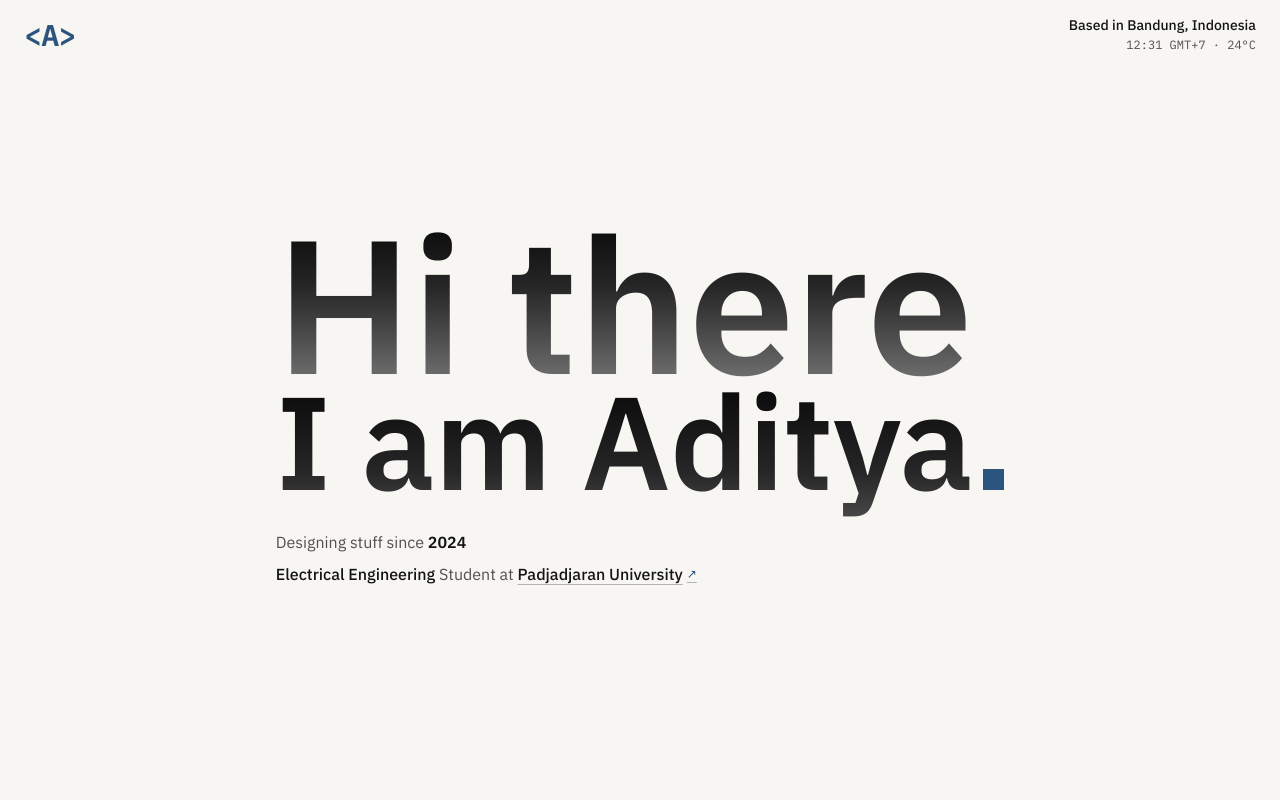
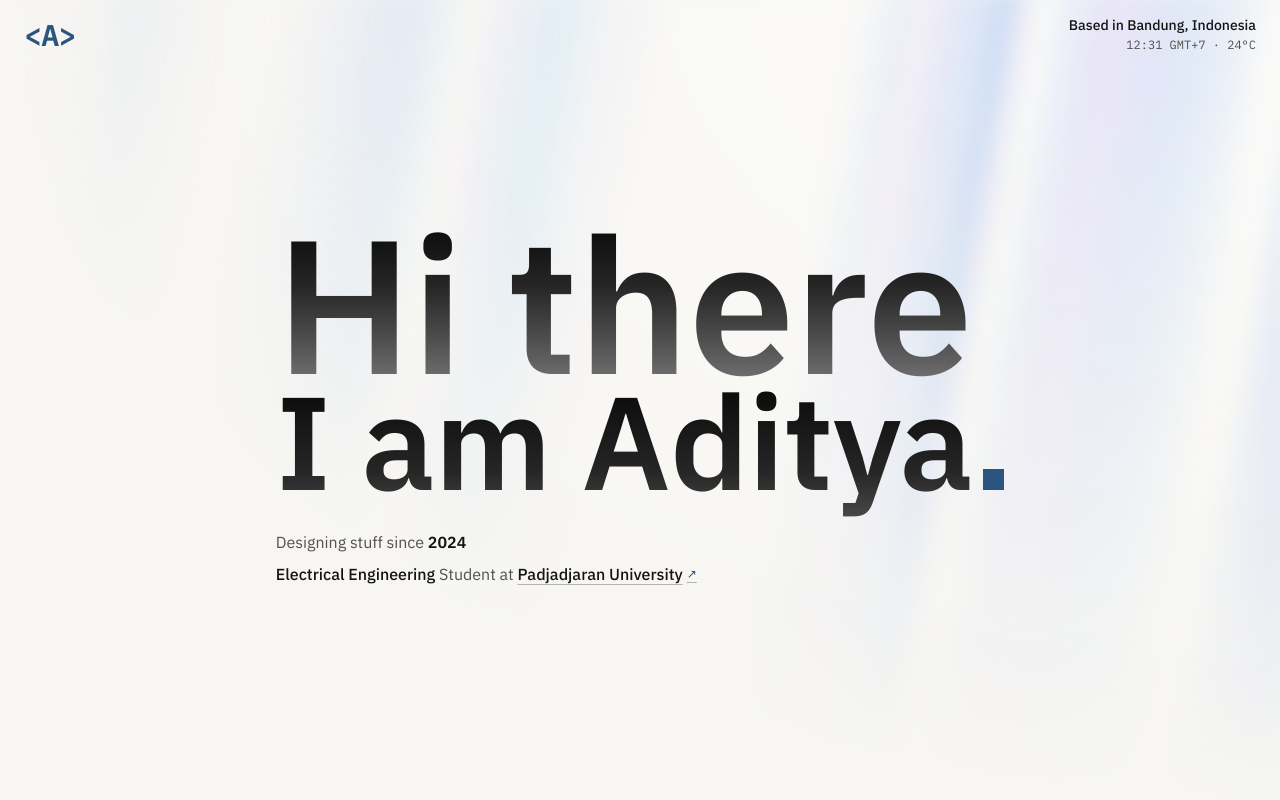
Before and after one commit to Legorvey/My-Portfolio, a Next.js app: page / in a window 1280 px wide. Shown: the top 800 px of the page. Built offline with nearby package versions, Linux system fonts and the light colour scheme; no server answers.

Commit message:
feat: added aurora animation

```diff
--- a/src/app/globals.css
+++ b/src/app/globals.css
@@ -6,6 +6,7 @@
 @custom-variant dark (@media (prefers-color-scheme: dark));
 
 @theme {
+  --animate-aurora: aurora 60s linear infinite;
   --text-xs: 0.75rem;
   --text-xs--line-height: 1rem;
   --text-sm: 0.875rem;
@@ -91,6 +92,16 @@
   --input: #D5D0C8;
   --ring: #2B547E;
   --radius: 0.125rem;
+
+  /* Aurora Base Color Palette */
+  --white: #ffffff;
+  --black: #000000;
+  --transparent: transparent;
+  --blue-500: #3b82f6;
+  --indigo-300: #a5b4fc;
+  --blue-300: #93c5fd;
+  --violet-200: #ddd6fe;
+  --blue-400: #60a5fa;
 }
 
 /*
@@ -124,6 +135,16 @@
     --border: #232730;
     --input: #232730;
     --ring: #38BDF8;
+
+    /* Aurora Base Color Palette */
+    --white: #ffffff;
+    --black: #000000;
+    --transparent: transparent;
+    --blue-500: #3b82f6;
+    --indigo-300: #a5b4fc;
+    --blue-300: #93c5fd;
+    --violet-200: #ddd6fe;
+    --blue-400: #60a5fa;
   }
 }
 
@@ -167,6 +188,26 @@
   will-change: transform;
 }
 
+/* Keyframes for continuous horizontal flow */
+@keyframes aurora {
+  from {
+    background-position: 50% 50%, 50% 50%;
+  }
+  to {
+    background-position: 350% 50%, 350% 50%;
+  }
+}
+
+@layer utilities {
+  .animate-aurora {
+    animation: aurora 60s linear infinite;
+  }
+  .after\:animate-aurora::after,
+  [data-slot="aurora-layers"]::after {
+    animation: aurora 60s linear infinite;
+  }
+}
+
 @media (prefers-reduced-motion: reduce) {
   *,
   *::before,
@@ -176,4 +217,8 @@
     transition-duration: 0.01ms !important;
     scroll-behavior: auto !important;
   }
+  [data-slot="aurora-layers"]::after,
+  .animate-aurora {
+    animation: none !important;
+  }
 }
--- a/src/components/hero/hero-section.tsx
+++ b/src/components/hero/hero-section.tsx
@@ -1,15 +1,18 @@
+import { AuroraBackground } from "@/components/ui/aurora-background"
+
 export function HeroSection() {
   return (
     <section
       id="hero"
       aria-labelledby="hero-heading"
-      className="relative flex min-h-[100dvh] h-[100dvh] w-full flex-col justify-between pt-3 sm:pt-4 px-4 sm:px-8 lg:px-12 pb-6 sm:pb-8 overflow-x-clip"
+      className="relative w-full overflow-hidden"
     >
+      <AuroraBackground className="min-h-[100dvh] h-[100dvh] w-full justify-between pt-3 sm:pt-4 px-4 sm:px-8 lg:px-12 pb-6 sm:pb-8">
         {/* Top Spacer matching the height of the fixed SiteHeader navbar */}
         <div className="h-10 sm:h-12 w-full shrink-0" aria-hidden="true" />
 
         {/* Center Stage: Display Headline + Close Metadata Group */}
-      <div className="my-auto flex w-full flex-col items-center justify-center text-center sm:text-left">
+        <div className="relative z-10 my-auto flex w-full flex-col items-center justify-center text-center sm:text-left">
           <div className="relative inline-flex flex-col items-center sm:items-start max-w-full">
             {/* Headline */}
             <h1
@@ -71,6 +74,7 @@ export function HeroSection() {
 
         {/* Optical bottom counter-balance spacer: matches top spacer on mobile for true vertical centering */}
         <div className="invisible h-10 sm:h-6 w-full" aria-hidden="true" />
+      </AuroraBackground>
     </section>
   )
 }
--- /dev/null
+++ b/src/components/ui/aurora-background.tsx
@@ -0,0 +1,59 @@
+"use client"
+
+import * as React from "react"
+import { cn } from "@/lib/utils"
+
+export interface AuroraBackgroundProps extends React.HTMLAttributes<HTMLDivElement> {
+  children?: React.ReactNode
+  showRadialGradient?: boolean
+}
+
+export const AuroraBackground = ({
+  className,
+  children,
+  showRadialGradient = true,
+  ...props
+}: AuroraBackgroundProps) => {
+  return (
+    <div
+      className={cn(
+        "relative flex flex-col h-[100vh] items-center justify-center bg-background text-foreground transition-colors overflow-hidden",
+        className
+      )}
+      {...props}
+    >
+      {/* Decorative Aurora Layers Container */}
+      <div
+        className="absolute inset-0 overflow-hidden pointer-events-none"
+        aria-hidden="true"
+      >
+        <div
+          data-slot="aurora-layers"
+          className={cn(
+            `
+            [--white-gradient:repeating-linear-gradient(100deg,var(--white)_0%,var(--white)_7%,var(--transparent)_10%,var(--transparent)_12%,var(--white)_16%)]
+            [--dark-gradient:repeating-linear-gradient(100deg,var(--black)_0%,var(--black)_7%,var(--transparent)_10%,var(--transparent)_12%,var(--black)_16%)]
+            [--aurora:repeating-linear-gradient(100deg,var(--blue-500)_10%,var(--indigo-300)_15%,var(--blue-300)_20%,var(--violet-200)_25%,var(--blue-400)_30%)]
+            [background-image:var(--white-gradient),var(--aurora)]
+            dark:[background-image:var(--dark-gradient),var(--aurora)]
+            [background-size:300%,_200%]
+            [background-position:50%_50%,50%_50%]
+            filter blur-[10px] invert dark:invert-0
+            after:content-[""] after:absolute after:inset-0
+            after:[background-image:var(--white-gradient),var(--aurora)]
+            after:dark:[background-image:var(--dark-gradient),var(--aurora)]
+            after:[background-size:200%,_100%]
+            after:animate-aurora after:[background-attachment:fixed] after:mix-blend-difference
+            pointer-events-none
+            absolute -inset-[10px] opacity-50 will-change-transform`,
+            showRadialGradient &&
+              `[mask-image:radial-gradient(ellipse_at_100%_0%,black_10%,var(--transparent)_70%)] [-webkit-mask-image:radial-gradient(ellipse_at_100%_0%,black_10%,var(--transparent)_70%)]`
+          )}
+        />
+      </div>
+
+      {/* Children content rendered above background */}
+      {children}
+    </div>
+  )
+}
```
Also changed, not shown: 1 other file (tests, documents, lock files or other folders). Lines whose indentation alone changed are shown as unchanged.
